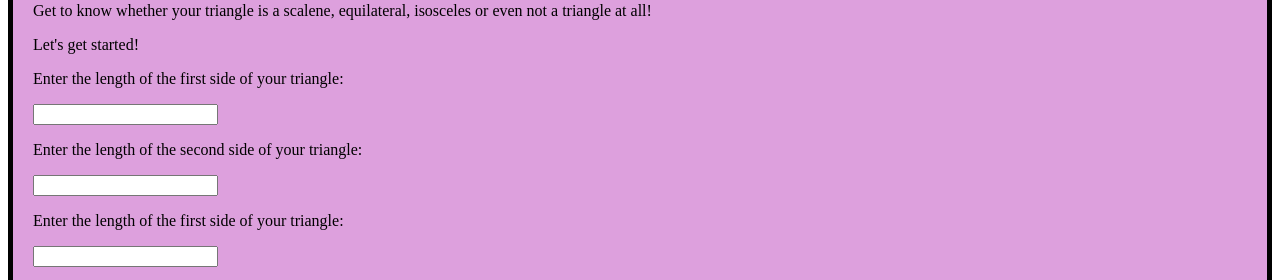
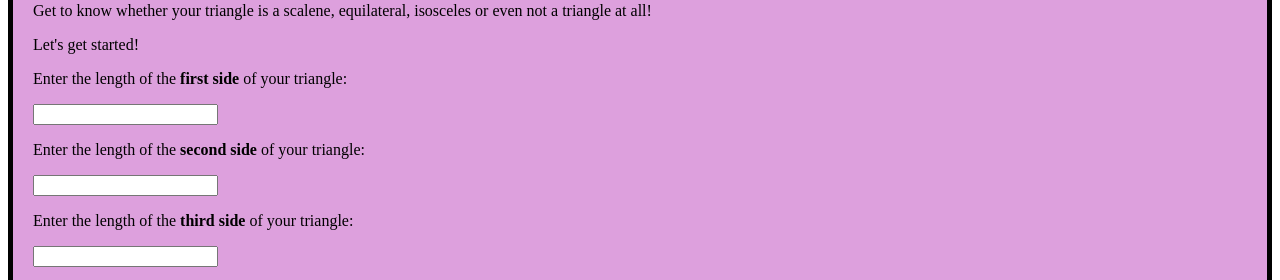
Before and after one commit to AgnesNM/triangle-tracker, a plain HTML site: page index.html in a window 1280 px wide. Shown: the part 125-405 px from the top of the page. Drawn offline with Linux system fonts and the light colour scheme.

Commit message:
add strong to the p elements in div

```diff
--- a/index.html
+++ b/index.html
@@ -12,11 +12,11 @@
       <p>Hello there! Feeling stuck about your maths homework?</p>
       <p>Get to know whether your triangle is a scalene, equilateral, isosceles or even not a triangle at all!</p>
       <p>Let's get started!</p>
-      <p>Enter the length of the first side of your triangle:</p>
+      <p>Enter the length of the <strong>first side</strong> of your triangle:</p>
       <input type="number" name="value" id="side1"><br>
-      <p>Enter the length of the second side of your triangle:</p>
+      <p>Enter the length of the <strong>second side</strong> of your triangle:</p>
       <input type="number" name="value" id="side2"><br>
-      <p>Enter the length of the first side of your triangle:</p>
+      <p>Enter the length of the <strong>third side</strong> of your triangle:</p>
       <input type="number" name="value" id="side3"><br>
       <p>Submit to get your result</p>
       <input type="button" value="Submit" onclick="triangleSides()"><br>
```
